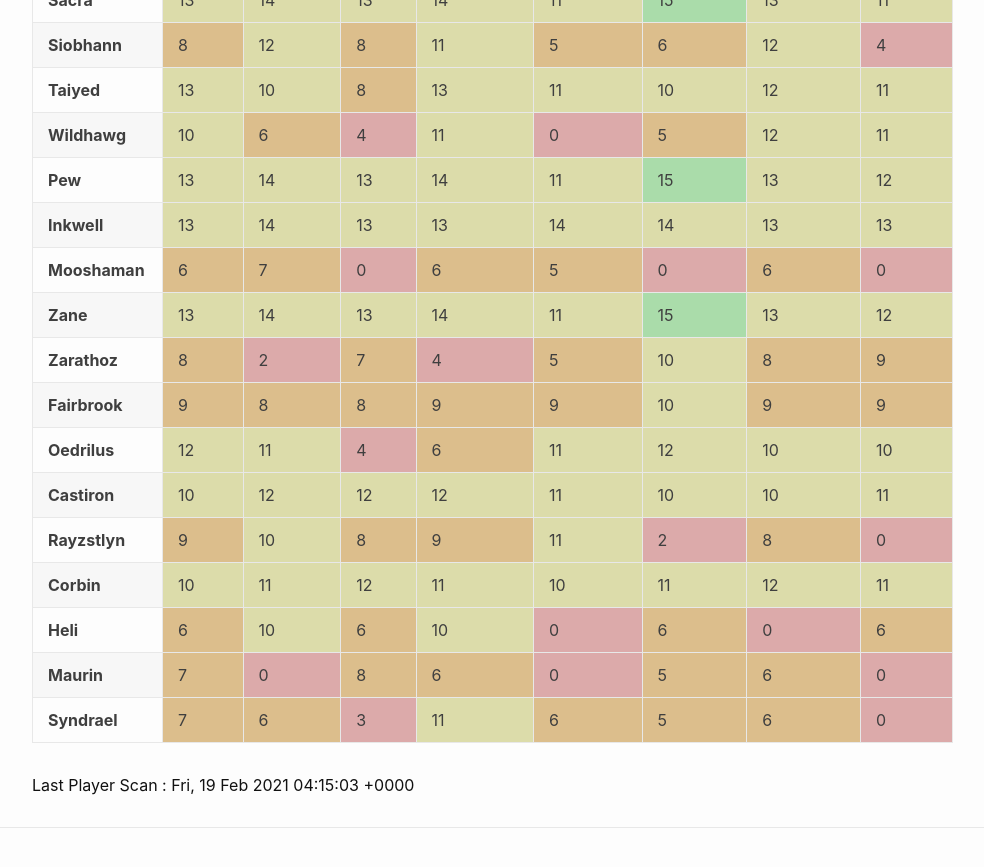
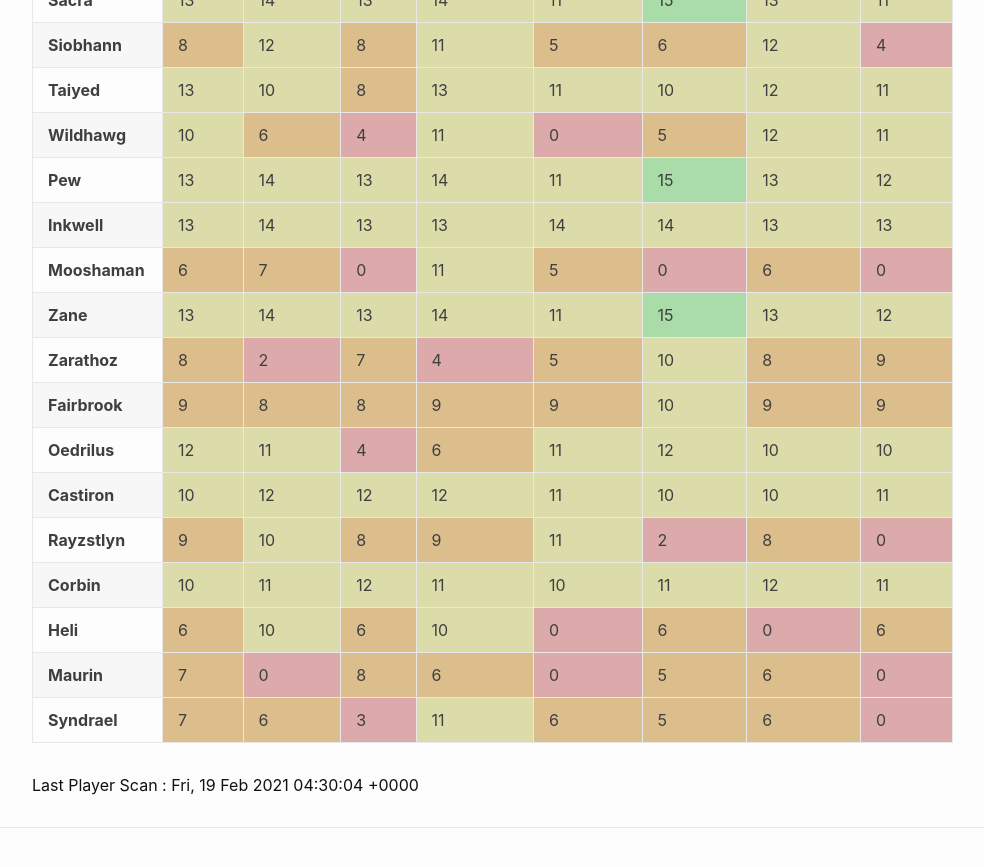
Before and after one commit to eldertribunal/keystonetracker, a Jekyll site: the page built from players.md, in a window 1280 px wide and 900 px high, scrolled down 553 px. Shown: the top 867 px of the window, without its empty margins (126-1110 px from the left). Built offline with Jekyll 4.4.1, drawn with Linux system fonts in a browser that asks for light colours.

Commit message:
auto scan Fri Feb 19 04:30:37 UTC 2021

```diff
--- a/_data/characters.json
+++ b/_data/characters.json
@@ -829,7 +829,7 @@
       },
       {
         "name": "Halls of Atonement",
-        "level": 6,
+        "level": 11,
         "id": 378
       },
       {
--- a/_data/players.json
+++ b/_data/players.json
@@ -559,7 +559,7 @@
       },
       {
         "name": "Halls of Atonement",
-        "level": 6,
+        "level": 11,
         "id": 378
       },
       {
--- a/_data/scanned.json
+++ b/_data/scanned.json
@@ -1,3 +1,3 @@
 {
-  "timestamp": 1613708103
+  "timestamp": 1613709004
 }
```
